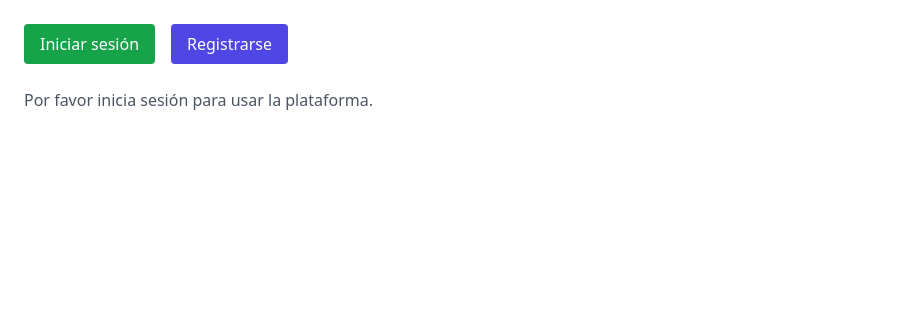
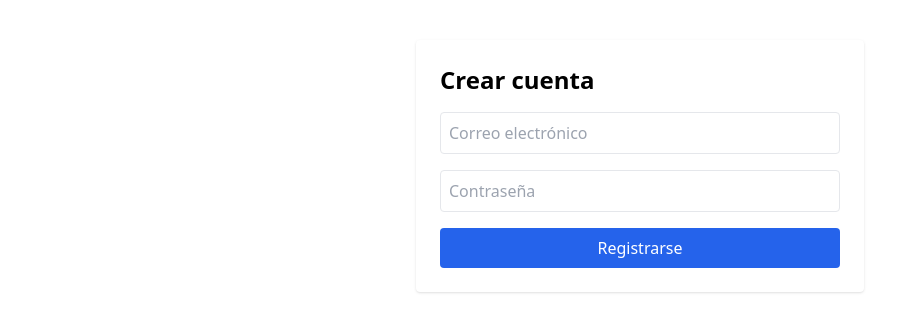
Before and after one commit to ARIMVP/ari, a React (Vite) app: page /registro in a window 1280 px wide. Shown: the top 332 px of the page, without its empty margins (0-902 px from the left). Built offline with nearby package versions, Linux system fonts and the light colour scheme; no server answers.

Commit message:
⚙️ Fix routing: rutas Login y Registro configuradas correctamente

```diff
--- a/src/main.jsx
+++ b/src/main.jsx
@@ -1,15 +1,21 @@
 import React from 'react';
 import ReactDOM from 'react-dom/client';
+import { BrowserRouter, Routes, Route } from 'react-router-dom';
 import App from './App';
+import Login from './pages/Login';
+import Registro from './pages/Registro';
 import './index.css';
-import { BrowserRouter } from 'react-router-dom';
 import { AuthProvider } from './context/AuthContext';
 
 ReactDOM.createRoot(document.getElementById('root')).render(
   <React.StrictMode>
     <BrowserRouter>
       <AuthProvider>
-        <App />
+        <Routes>
+          <Route path="/" element={<App />} />
+          <Route path="/login" element={<Login />} />
+          <Route path="/registro" element={<Registro />} />
+        </Routes>
       </AuthProvider>
     </BrowserRouter>
   </React.StrictMode>
```
